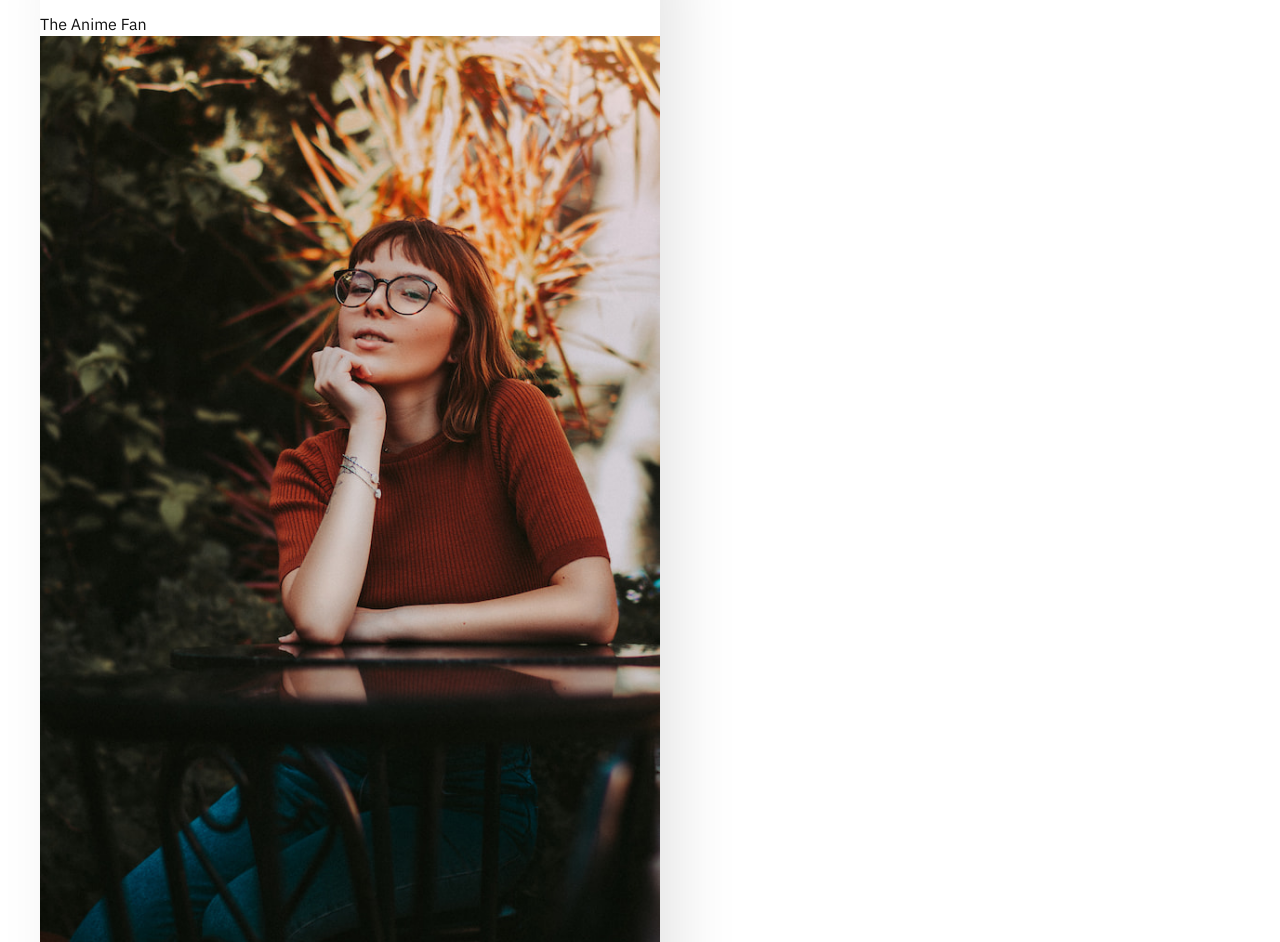
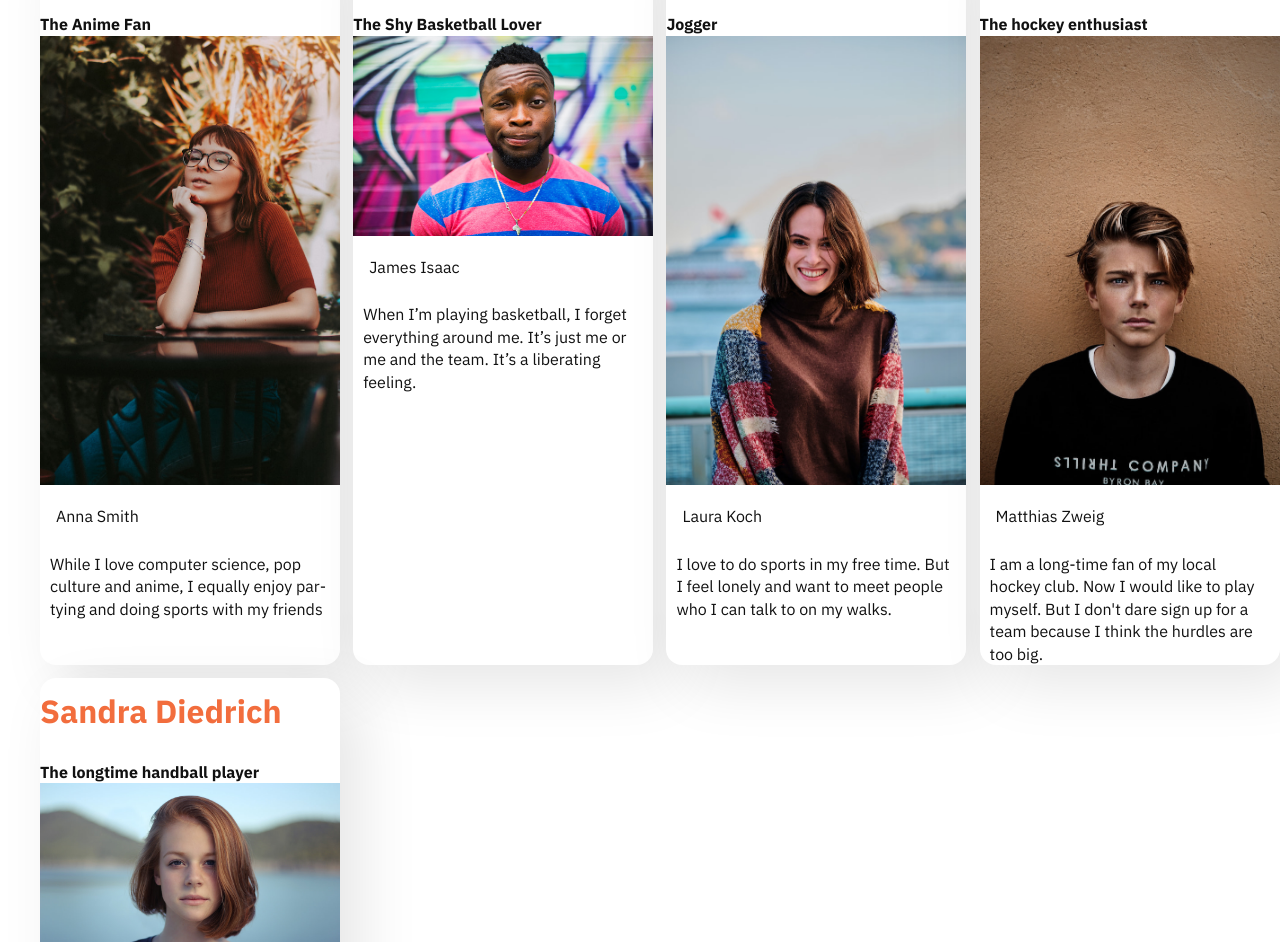
Before and after one commit to mi-classroom/webdev-fd-2021-css-grid-nickcrisci, a website: page index.html in a window 1280 px wide. Shown: the part 494-1436 px from the top of the page. Drawn offline with Linux system fonts and the light colour scheme.

Commit message:
Linter hinzugefügt

```diff
--- a/styles/layouts.css
+++ b/styles/layouts.css
@@ -1,32 +1,47 @@
 /* Content Wrap
 ###########################################################################  */
 
-.content-wrap{
+.content-wrap {
+  display: flex;
   width: 100vw;
   height: 100vh;
+  align-items: center;
+  justify-content: center;
   background-color: var(--light);
-
-  display: flex;
-  justify-content: center;
-  align-items: center;
 }
 
 .content-wrap:nth-child(even) {
   background-color: var(--lighter);
 }
 
-
 /* Card
 ###########################################################################  */
 
-.card{
+.card {
+  display: flex;
+  overflow: hidden;
   width: clamp(300px, 50%, 800px);
+  flex-direction: column;
   background-color: var(--lightest);
   border-radius: var(--radius-m);
-  overflow: hidden;
   box-shadow: var(--n-shadow-l);
 }
 
-.card figcaption{
-  padding: var(--l) var(--m) var(--xl) var(--m);
+.card > p {
+  font-weight: var(--fw-bold);
 }
+
+.card blockquote p {
+  margin-right: var(--xs);
+  margin-left: var(--xs);
+}
+
+.card figcaption {
+  padding: var(--l) var(--xxs) var(--xl) var(--m);
+}
+
+.overview {
+  display: grid;
+  gap: 1vw;
+  grid-template-columns: repeat(auto-fit, minmax(250px, 1fr));
+}
```
Also changed, not shown: package.json (added, +26 -0 lines), .stylelintrc.json (added), 2 other files.
